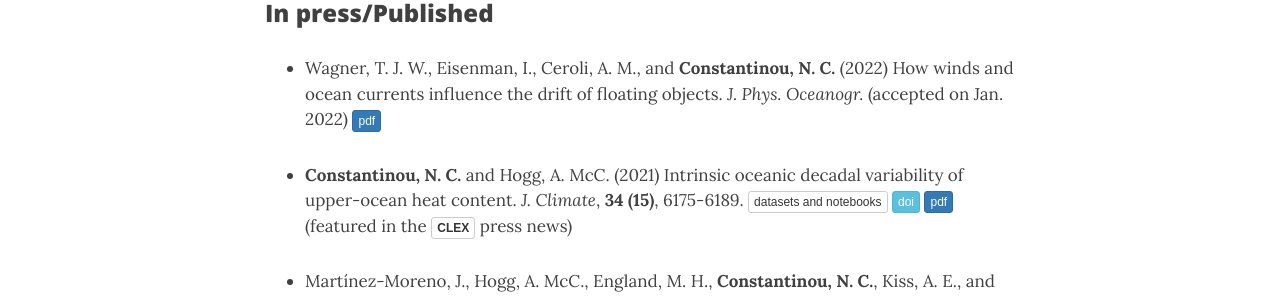
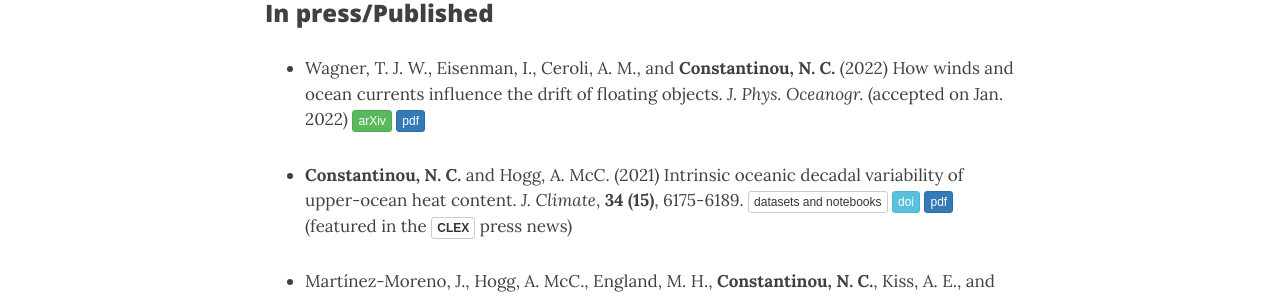
Before and after one commit to navidcy/navidcy.github.io, a Jekyll site: the page built from publications.md, in a window 1280 px wide and 900 px high, scrolled down 307 px. Shown: the part 146-444 px from the top of the window. Built offline with Jekyll 4.4.1, drawn with Linux system fonts in a browser that asks for light colours; nearby versions of some CDN libraries; comment, search, counter and statistics services are not loaded.

Commit message:
adds drift paper arxiv

```diff
--- a/publications.md
+++ b/publications.md
@@ -21,7 +21,7 @@ title: Publications
 
 ### In press/Published
 
-- Wagner, T. J. W., Eisenman, I., Ceroli, A. M., and **Constantinou, N. C.** (2022) How winds and ocean currents influence the drift of floating objects. _J. Phys. Oceanogr._ (accepted on Jan. 2022) [<span class="btn btn-primary btn-xs{{end}}" style="font-family:sans-serif;">pdf</span>][objectdrift]
+- Wagner, T. J. W., Eisenman, I., Ceroli, A. M., and **Constantinou, N. C.** (2022) How winds and ocean currents influence the drift of floating objects. _J. Phys. Oceanogr._ (accepted on Jan. 2022) [<span class="btn btn-success btn-xs{{end}}" style="font-family:sans-serif;">arXiv</span>][arXiv:2201.12688]{:target="_blank"}  [<span class="btn btn-primary btn-xs{{end}}" style="font-family:sans-serif;">pdf</span>][objectdrift]
 
 - **Constantinou, N. C.** and Hogg, A. McC. (2021) Intrinsic oceanic decadal variability of upper-ocean heat content. _J. Climate_, **34 (15)**, 6175-6189. [<span class="btn btn-default btn-xs{{end}}" style="font-family:sans-serif;">datasets and notebooks</span>][JClimateUOHC-repo]{:target="_blank"} [<span class="btn btn-info btn-xs{{end}}" style="font-family:sans-serif;">doi</span>][intrinsic-ocean-var-doi]{:target="_blank"} [<span class="btn btn-primary btn-xs{{end}}" style="font-family:sans-serif;">pdf</span>][intrinsic-ocean-var] <span align="right" class='altmetric-embed' data-badge-type="2" data-condensed="true" data-hide-less-than="2" data-doi="10.1175/JCLI-D-20-0962.1"></span> <br/>
 (featured in the [<span class="btn btn-default btn-xs{{end}}" style="font-family:sans-serif;"><b>CLEX</b></span>][JClimateUOHC-clexbrief]{:target="_blank"} press news)
@@ -208,7 +208,7 @@ Selection of press coverage: [<span class="btn btn-default btn-xs{{end}}" style=
 [arXiv:1912.07532]: http://arxiv.org/abs/1912.07532
 [arXiv:2005.05303]: http://arxiv.org/abs/2005.05303
 [arXiv:2012.08025]: http://arxiv.org/abs/2012.08025
-
+[arXiv:2201.12688]: http://arxiv.org/abs/2201.12688
 
 [twolayer-mom6-movie]: https://vimeo.com/342848501
 
```
